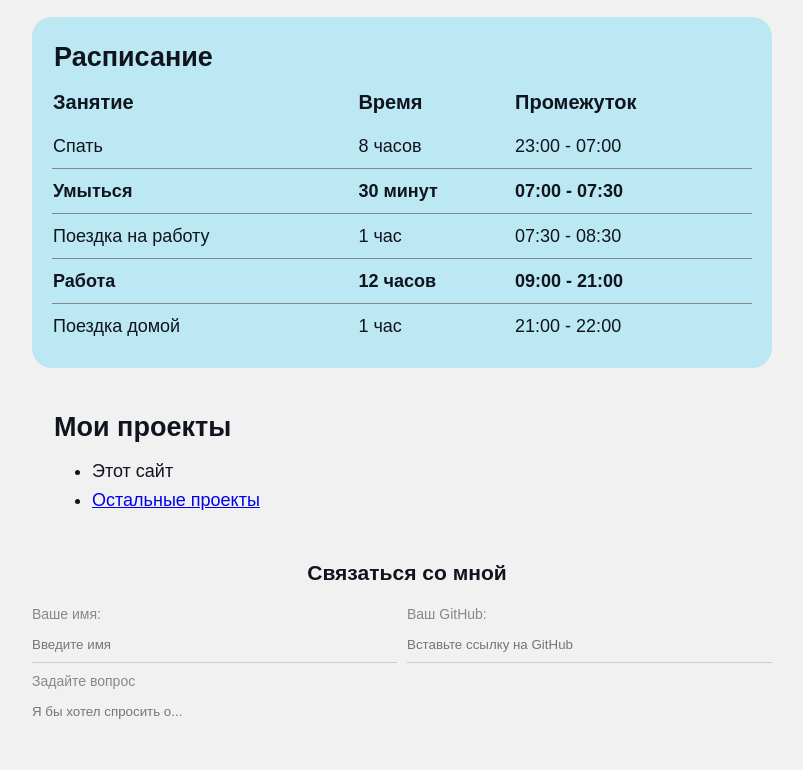
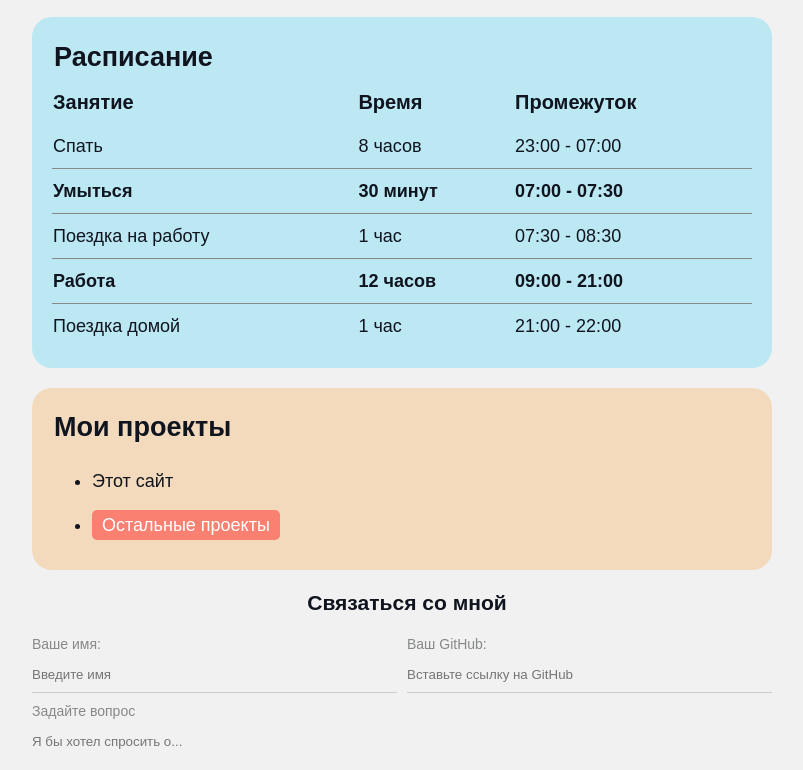
Before and after one commit to Tauk3n/FirstSite, a plain HTML site: page index.html in a window 1280 px wide. Shown: the part 484-1254 px from the top of the page, without its empty margins (233-1036 px from the left). Drawn offline with Linux system fonts and the light colour scheme.

Commit message:
Update links to styles

```diff
--- a/index.html
+++ b/index.html
@@ -5,15 +5,15 @@
   <meta charset="UTF-8">
   <meta name="viewport" content="width=device-width, initial-scale=1.0">
   <title>First Site</title>
-  <link rel="stylesheet" href="/styles/container.css">
-  <link rel="stylesheet" href="/styles/header.css">
-  <link rel="stylesheet" href="/styles/cards.css">
-  <link rel="stylesheet" href="/styles/hobbies.css">
-  <link rel="stylesheet" href="/styles/schedule.css">
-  <link rel="stylesheet" href="/styles//projects.css">
-  <link rel="stylesheet" href="/styles/feedback.css">
-  <link rel="stylesheet" href="/styles/body.css">
-  <link rel="stylesheet" href="/styles/@media.css">
+  <link rel="stylesheet" href="FirstSite/styles/container.css">
+  <link rel="stylesheet" href="FirstSite/styles/header.css">
+  <link rel="stylesheet" href="FirstSite/styles/cards.css">
+  <link rel="stylesheet" href="FirstSite/styles/hobbies.css">
+  <link rel="stylesheet" href="FirstSite/styles/schedule.css">
+  <link rel="stylesheet" href="FirstSite/styles/projects.css">
+  <link rel="stylesheet" href="FirstSite/styles/feedback.css">
+  <link rel="stylesheet" href="FirstSite/styles/body.css">
+  <link rel="stylesheet" href="FirstSite/styles/@media.css">
 </head>
 
 <body>
```
